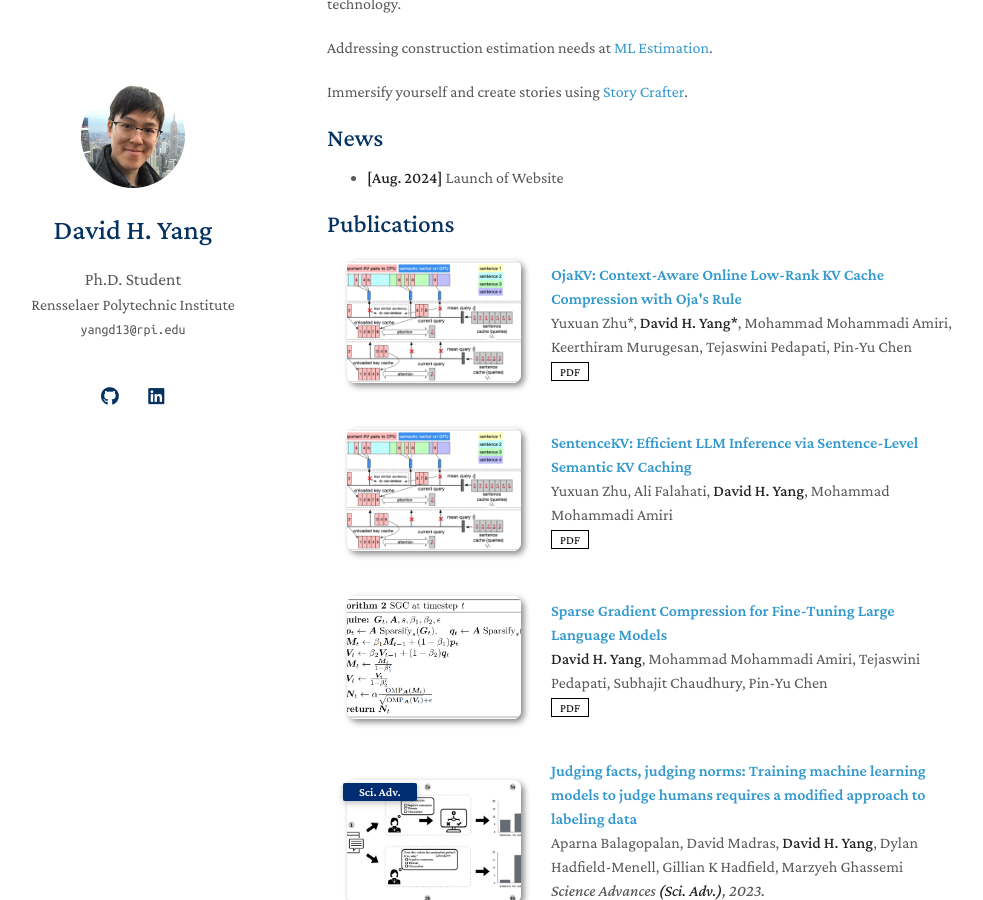
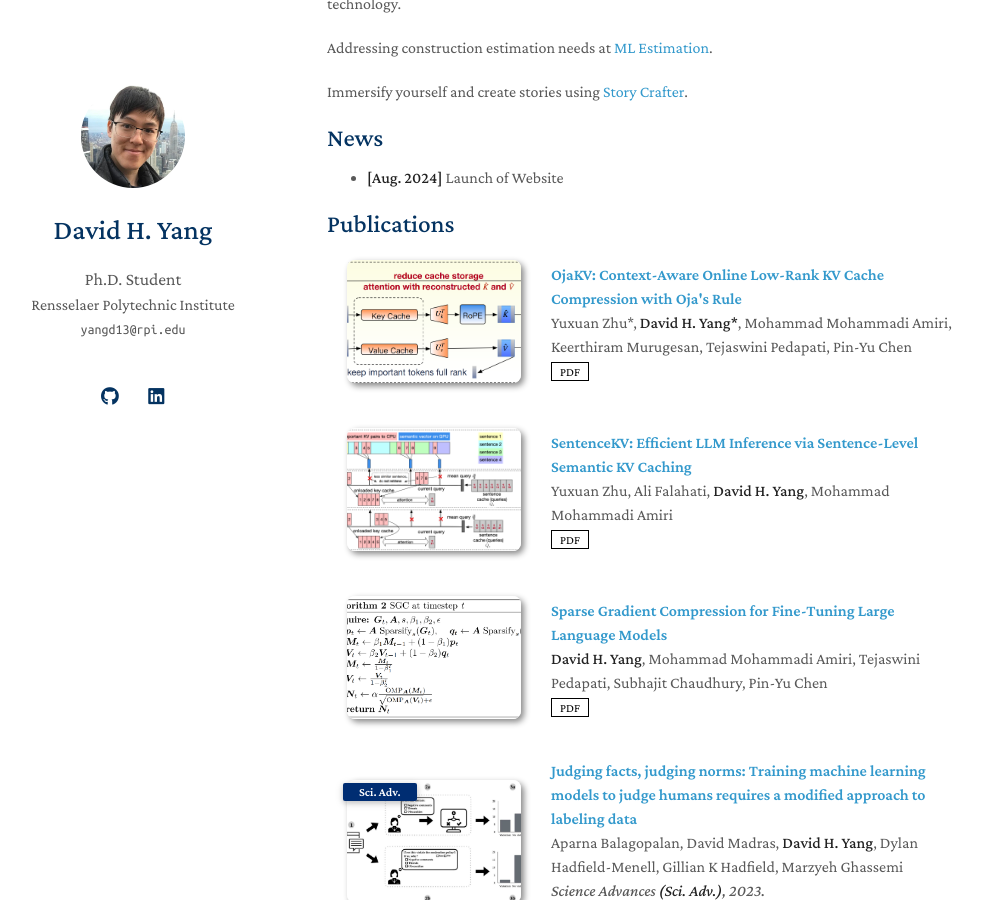
Before and after one commit to Davidhy514/davidhy514.github.io, a Jekyll site: the page built from index.md, in a window 1280 px wide and 900 px high, scrolled down 349 px. Shown: the whole window, without its empty margins (143-1126 px from the left). Built offline with Jekyll 4.4.1, drawn with Linux system fonts in a browser that asks for light colours; a style sheet for code colours, icons or effects is not loaded.

Commit message:
Change image for OjaKV publication
Updated the image path for the OjaKV publication.

```diff
--- a/_data/publications.yml
+++ b/_data/publications.yml
@@ -3,7 +3,7 @@ main:
   - title: "OjaKV: Context-Aware Online Low-Rank KV Cache Compression with Oja's Rule"
     authors: Yuxuan Zhu*, <strong>David H. Yang*</strong>, Mohammad Mohammadi Amiri, Keerthiram Murugesan, Tejaswini Pedapati, Pin-Yu Chen
     pdf: https://arxiv.org/abs/2509.21623
-    image: ./assets/img/sentencekv.png
+    image: ./assets/img/ojakv.png
 
   - title: "SentenceKV: Efficient LLM Inference via Sentence-Level Semantic KV Caching"
     authors: Yuxuan Zhu, Ali Falahati, <strong>David H. Yang</strong>, Mohammad Mohammadi Amiri
```
